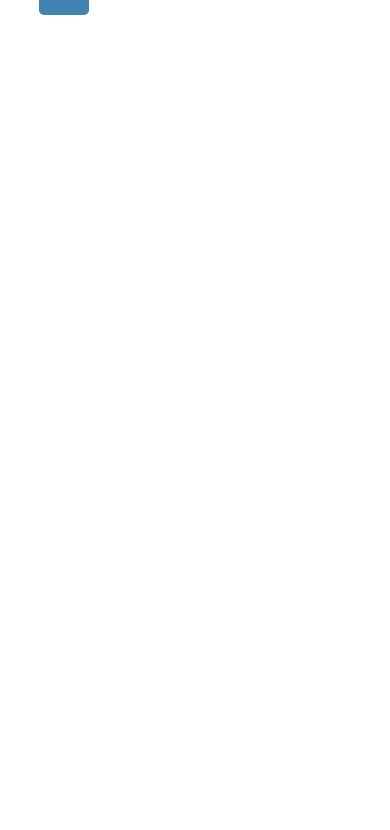
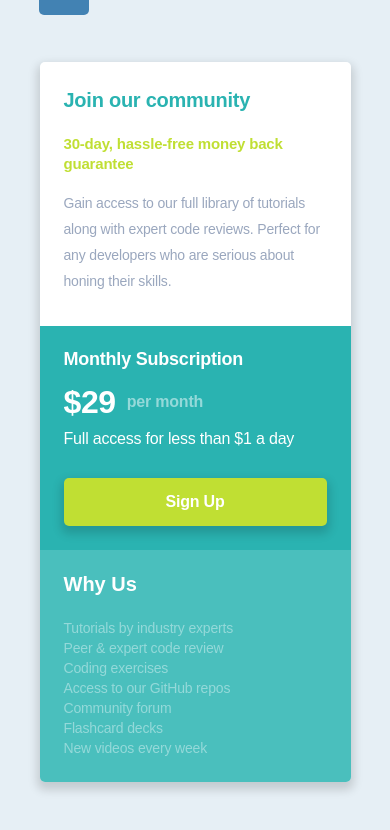
Before and after one commit to alexanderivanov2/frontend-mentor, a Vue app: page /newbie/single-price-grid in a window 390 px wide. Before the commit this address had no page. Shown: the top 830 px of the page. Built offline with nearby package versions, Linux system fonts and the light colour scheme.

Commit message:
implement mobile of single price grid

```diff
--- a/src/assets/constants/homePageConstants/newbieCardsConstants.js
+++ b/src/assets/constants/homePageConstants/newbieCardsConstants.js
@@ -3,6 +3,12 @@
 // 2 - Junior
 
 const newbieCardsList = [
+    {
+        cardName: 'Single Price Grid',
+        routeName: 'SinglePriceGrid',
+        cardImgURL: 'assets/images/challangeCardImages/single-price-grid-challange.webp',
+        difficulty: 1,
+    },
     {
         cardName: 'Profile Card',
         routeName: 'ProfileCard',
--- a/src/assets/styles/components/newbie/_newbie.scss
+++ b/src/assets/styles/components/newbie/_newbie.scss
@@ -9,3 +9,4 @@
 @import './socialLinksProfileCard';
 @import './blogPreviewCard';
 @import './profileCard';
+@import './singlePriceGrid';
--- /dev/null
+++ b/src/assets/styles/components/newbie/_singlePriceGrid.scss
@@ -0,0 +1,121 @@
+.single-price-grid {
+    @import url('https://fonts.googleapis.com/css2?family=Karla:ital,wght@0,200..800;1,200..800&display=swap');
+    $white: #ffffff;
+    $aqua: #2AB3B1;
+    $light-aqua: #4abfbd;
+    $light-green: #C0DF33;
+    $grey: #9AA7BE;
+    $br: 5px;
+
+    max-width: 311px;
+    width: 100%;
+    font-family: "Karla", sans-serif;
+    border-radius: $br;
+    box-shadow: 0px 5px 10px 3px rgba(0, 0, 0, 0.15);
+
+    .cell {
+        width: 100%;
+        padding: 24px;
+    }
+
+    .section-title {
+        font-size: 2rem;
+        font-weight: bold;
+        color: $white;
+        margin-bottom: 24px;
+    }
+
+    .section-join {
+        background-color: $white;
+        padding-top: 28px;
+        padding-bottom: 32px;
+        border-top-left-radius: $br;
+        border-top-right-radius: $br;
+
+        .join-title {
+            color: $aqua;
+            margin-bottom: 24px;
+            letter-spacing: -0.25px;
+        }
+
+        .join-benefit {
+            color: $light-green;
+            font-size: 15px;
+            font-weight: bold;
+            line-height: 20px;
+            margin-bottom: 16px;
+            letter-spacing: -0.19px;
+        }
+
+        .join-description {
+            color: $grey;
+            line-height: 26px;
+            font-size: 14px;
+            letter-spacing: -0.17px;
+        }
+    }
+
+    .section-subscription {
+        background-color: $aqua;
+
+        .subscription-title {
+            letter-spacing: -0.22px;
+            font-size: 18px;
+            line-height: auto;
+            margin-bottom: 18px;
+        }
+
+        .subscription-monthly {
+            display: flex;
+            align-items: center;
+            gap: 11px;
+            color: $white;
+            font-size: 32px;
+            font-weight: bold;
+            letter-spacing: -0.4px;
+            line-height: auto;
+            margin-bottom: 8px;
+
+            span {
+                font-size: 16px;
+                letter-spacing: -0.2px;
+                line-height: 26px;
+                color: #94d9d9;
+            }
+        }
+
+        .subscription-details {
+            color: $white;
+            letter-spacing: -0.2px;
+            line-height: 26px;
+            margin-bottom: 26px;
+        }
+
+        .subscription-sign-up {
+            width: 100%;
+            color: $white;
+            background-color: $light-green;
+            border: none;
+            outline: none;
+            padding: 15px;
+            border-radius: $br;
+            font-size: 16px;
+            font-weight: bold;
+            letter-spacing: -0.2px;
+            line-height: auto;
+            box-shadow: 0px 5px 10px 3px rgba(0, 0, 0, 0.15);
+        }
+    }
+
+    .section-why-us {
+        background-color: $light-aqua;
+        border-bottom-left-radius: $br;
+        border-bottom-right-radius: $br;
+        .benefit {
+            color: #94d9d9;
+            letter-spacing: -0.17px;
+            line-height: 20px;
+            font-size: 14px;
+        }
+    }
+}
--- a/src/assets/styles/pages/_newbieCardPage.scss
+++ b/src/assets/styles/pages/_newbieCardPage.scss
@@ -115,7 +115,12 @@
             bottom: -50%;
             right: -53%;
         }
-        // background: , url('/src/assets//images//profileCard/bg-pattern-bottom.svg');
+        @include center-with-flex;
+    }
+
+    &.single-price-grid-page {
+        $bg-color: #E6EFF5;
+        background-color: $bg-color;
         @include center-with-flex;
     }
 }
--- /dev/null
+++ b/src/components/NewbieCards/SinglePriceGrid.vue
@@ -0,0 +1,26 @@
+<template>
+    <div class="single-price-grid">
+        <div class="section-join cell">
+            <h3 class="section-title join-title">Join our community</h3>
+            <p class="join-benefit">30-day, hassle-free money back guarantee</p>
+            <p class="join-description">Gain access to our full library of tutorials along with expert code reviews. Perfect for any developers who are serious about honing their skills.</p>
+        </div>
+        <div class="section-subscription cell">
+            <h3 class="section-title subscription-title">Monthly Subscription</h3>
+            <p class="subscription-monthly">$29 <span>per month</span></p>
+            <p class="subscription-details">Full access for less than $1 a day</p>
+            <button class="subscription-sign-up">Sign Up</button>
+        </div>
+        <div class="section-why-us cell">
+            <h3 class="section-title">Why Us</h3>
+            <div class="benefits">
+                <p class="why-us-benefit benefit" v-for="(benefit, index) in formatBenefits" :key="index">{{ benefit }}</p>
+            </div>
+        </div>
+    </div>
+</template>
+
+<script setup>
+const inputBenefits = 'Tutorials by industry experts,Peer & expert code review,Coding exercises,Access to our GitHub repos,Community forum,Flashcard decks,New videos every week';
+const formatBenefits = inputBenefits.split(',');
+</script>
--- a/src/router/index.js
+++ b/src/router/index.js
@@ -65,6 +65,11 @@ const router = createRouter({
       name: 'ProfileCard',
       component: () => import('../views/NewbiePages/NewbieCardPages/NewbieProfileCardPage.vue')
     },
+    {
+      path: '/newbie/single-price-grid',
+      name: 'SinglePriceGrid',
+      component: () => import('../views/NewbiePages/NewbieCardPages/NewbieSinglePriceGrid.vue')
+    },
   ]
 })
 
--- /dev/null
+++ b/src/views/NewbiePages/NewbieCardPages/NewbieSinglePriceGrid.vue
@@ -0,0 +1,10 @@
+<template>
+    <NewbieCardPage class="single-price-grid-page">
+        <SinglePriceGrid />
+    </NewbieCardPage>
+</template>
+
+<script setup lang="ts">
+import NewbieCardPage from './NewbieCardPage.vue';
+import SinglePriceGrid from '../../../components/NewbieCards/SinglePriceGrid.vue'
+</script>
```
Also changed, not shown: public/assets/images/challangeCardImages/single-price-grid-challange.webp (added).
